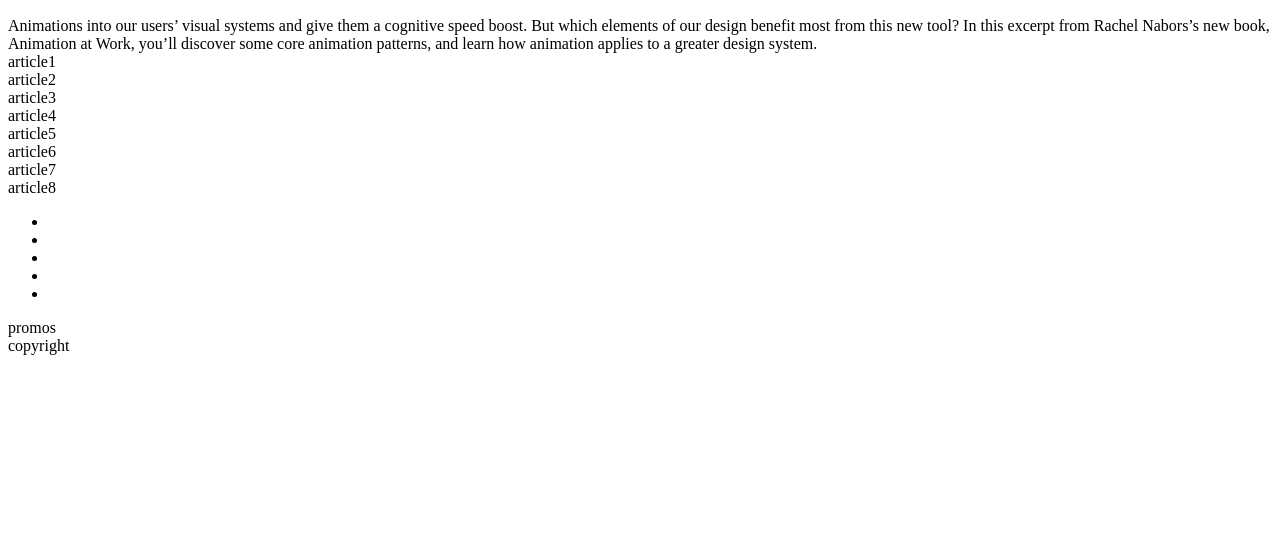
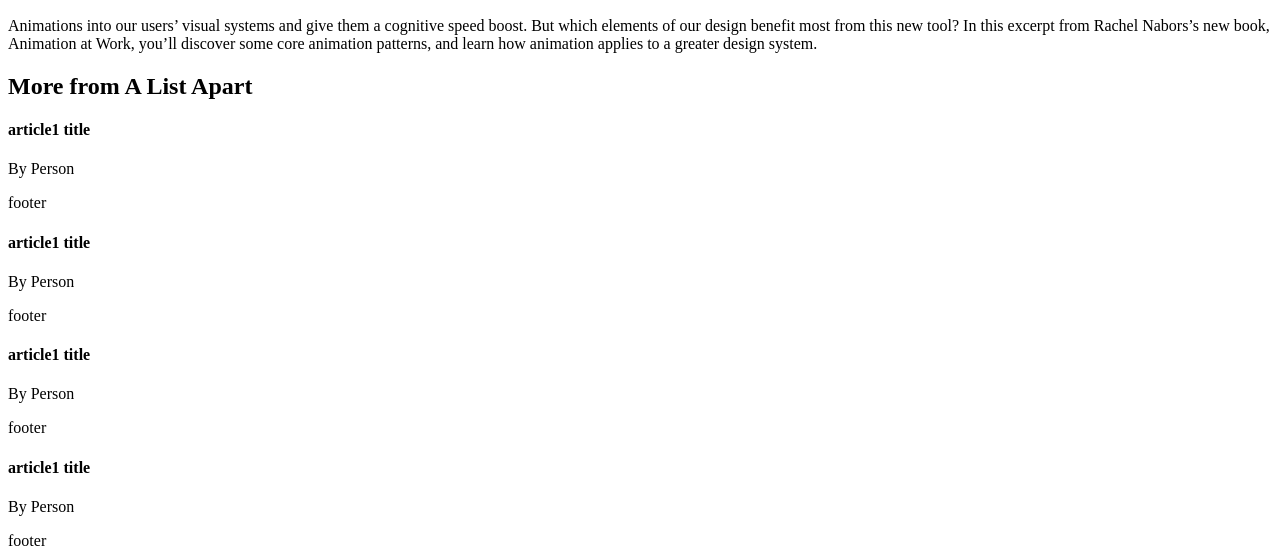
Before and after one commit to giroma/html-layout, a plain HTML site: page index.html in a window 1280 px wide. Shown: the part 244-800 px from the top of the page. Drawn offline with Linux system fonts and the light colour scheme.

Commit message:
put more datainto articles

```diff
--- a/index.html
+++ b/index.html
@@ -29,14 +29,37 @@
     </section>
 
     <div class="multi column">
-      <article> article1</article>
-      <article> article2</article>
-      <article> article3</article>
-      <article> article4</article>
-      <article> article5</article>
-      <article> article6</article>
-      <article> article7</article>
-      <article> article8</article>
+      <h2>More from A List Apart</h2>
+      <article>
+        <h4>article1 title</h4>
+        <p>By Person</p>
+        <footer>footer</footer>
+
+      </article>
+      <article>
+        <h4>article1 title</h4>
+        <p>By Person</p>
+        <footer>footer</footer>
+
+      </article>
+      <article>
+        <h4>article1 title</h4>
+        <p>By Person</p>
+        <footer>footer</footer>
+
+      </article>
+      <article>
+        <h4>article1 title</h4>
+        <p>By Person</p>
+        <footer>footer</footer>
+
+      </article>
+      <article>
+        <h4>article1 title</h4>
+        <p>By Person</p>
+        <footer>footer</footer>
+
+      </article>
     </div>
 
     </main>
@@ -44,15 +67,16 @@
 
     <footer>
       <ul class="inline-items">
-        <li></li>
-        <li></li>
-        <li></li>
-        <li></li>
-        <li></li>
+        <li>about</li>
+        <li>authors</li>
+        <li>masthead</li>
+        <li>style guide</li>
+        <li>contact</li>
       </ul>
 
       <aside> promos</aside>
-      <div>copyright</div>
+      <div>ISSN 1534-0295 · Copyright © 1998–2017 A List Apart & Our Authors</div>
+      <p>FOR PEOPLE WHO MAKE MAKE WEBSITES</p>
     </footer>
   </body>
 </html>
```
